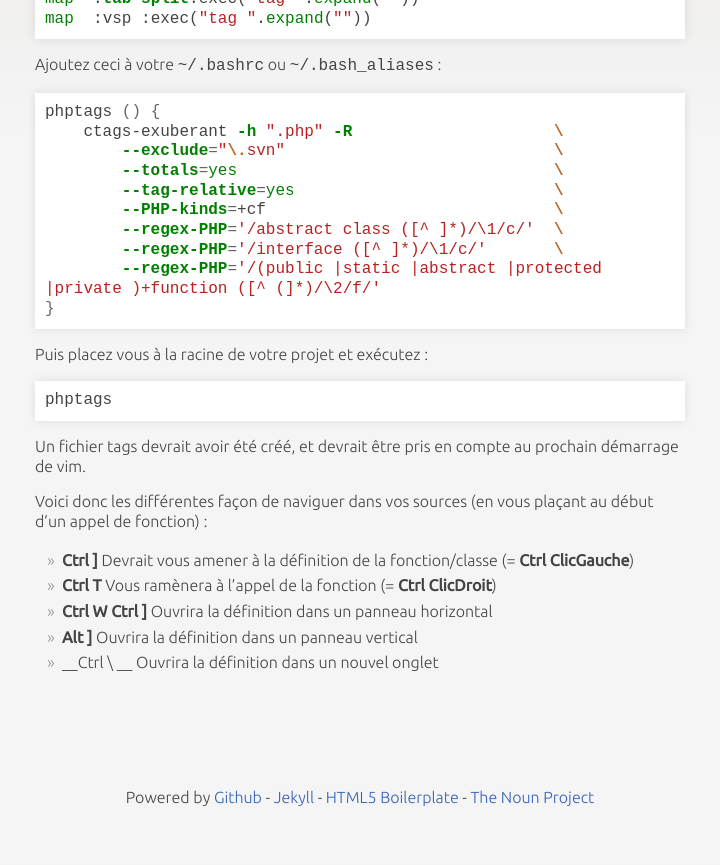
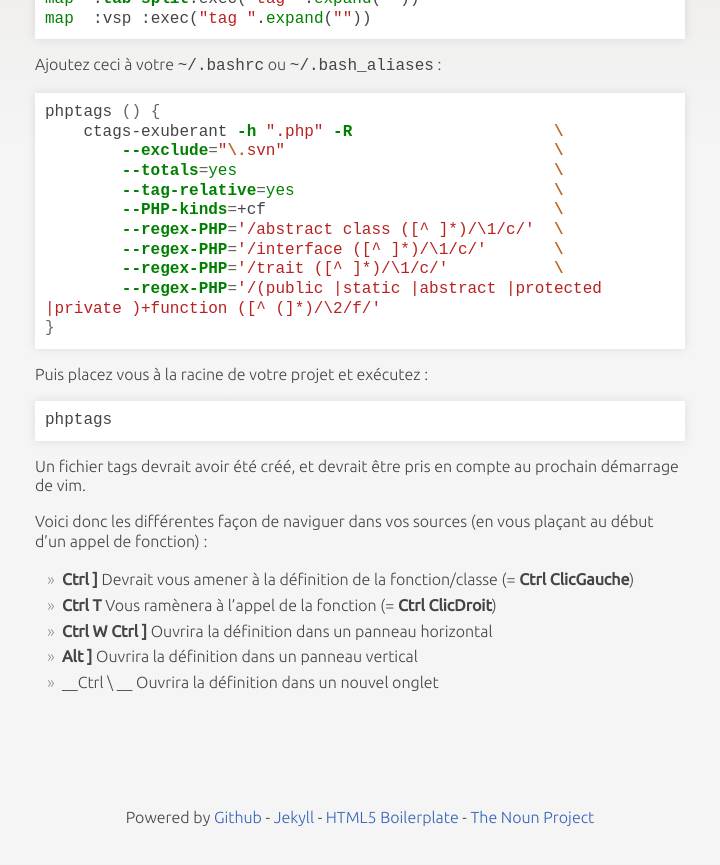
Before and after one commit to ArnaudD/arnaudd.github.com, a Jekyll site: the page built from _posts/2009-10-29-php-vim-ctags.md, in a window 1280 px wide and 900 px high, scrolled down 486 px. Shown: the top 865 px of the window, without its empty margins (280-1000 px from the left). Built offline with Jekyll 4.4.1, drawn with Linux system fonts in a browser that asks for light colours; nearby versions of some CDN libraries.

Commit message:
Detect traits > 5.4

```diff
--- a/_posts/2009-10-29-php-vim-ctags.md
+++ b/_posts/2009-10-29-php-vim-ctags.md
@@ -33,6 +33,7 @@ phptags () {
         --PHP-kinds=+cf                              \
         --regex-PHP='/abstract class ([^ ]*)/\1/c/'  \
         --regex-PHP='/interface ([^ ]*)/\1/c/'       \
+        --regex-PHP='/trait ([^ ]*)/\1/c/'           \
         --regex-PHP='/(public |static |abstract |protected |private )+function ([^ (]*)/\2/f/'
 }
 {% endhighlight %}
```
